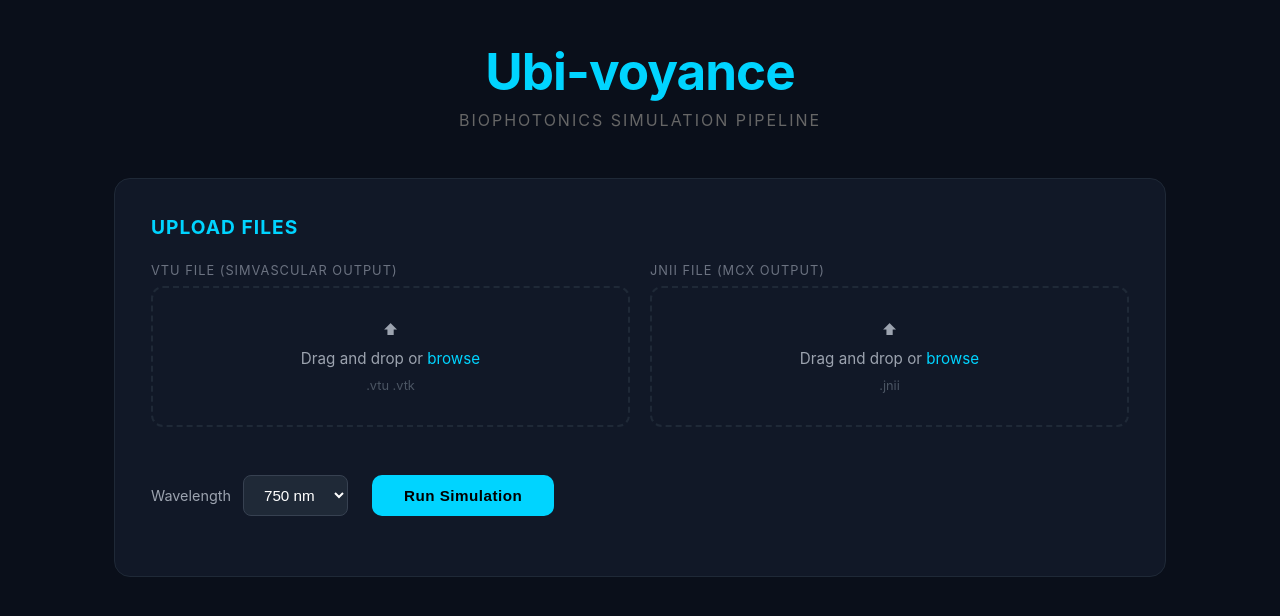
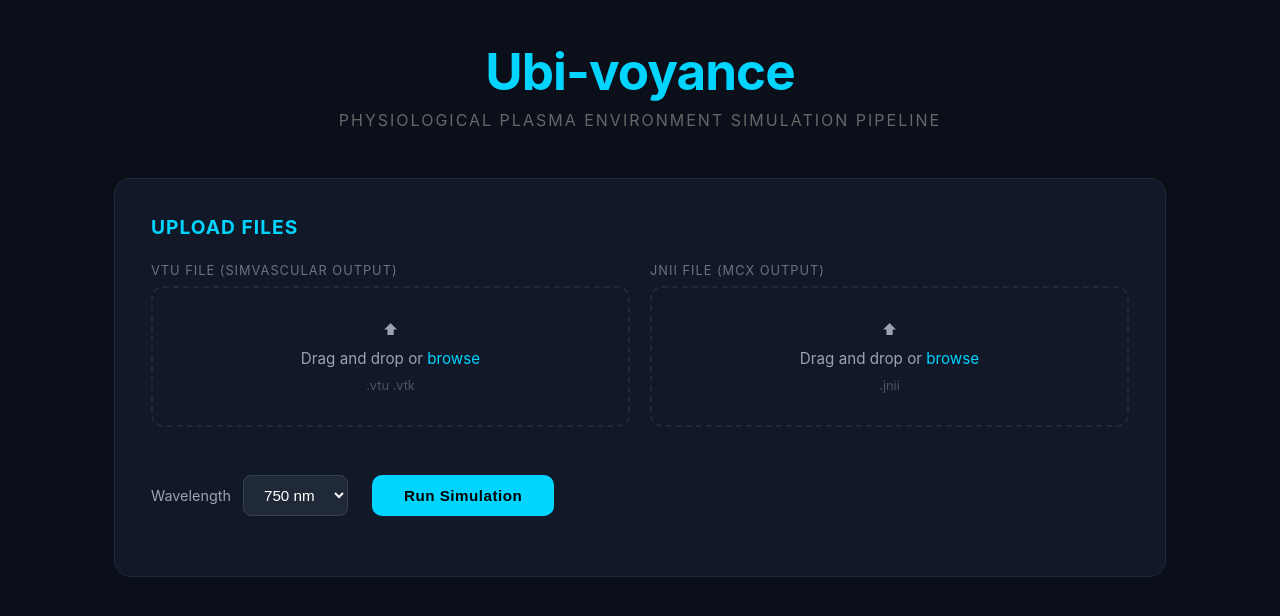
Before and after one commit to singh-balvinder1312/ubi-voyance, a React (Create React App) app in the folder frontend/: page / in a window 1280 px wide. Shown: the top 616 px of the page. Built offline with nearby package versions, Linux system fonts and the light colour scheme.

Commit message:
some refactoring

```diff
--- a/frontend/src/pages/Dashboard.js
+++ b/frontend/src/pages/Dashboard.js
@@ -79,7 +79,7 @@ function Dashboard() {
         <div className="dashboard">
             <div className="header">
                 <h1>Ubi-voyance</h1>
-                <p>Biophotonics Simulation Pipeline</p>
+                <p>Physiological Plasma Environment Simulation Pipeline</p>
             </div>
 
             <div className="upload-section">
```
Also changed, not shown: 1 other file (tests, documents, lock files or other folders).
